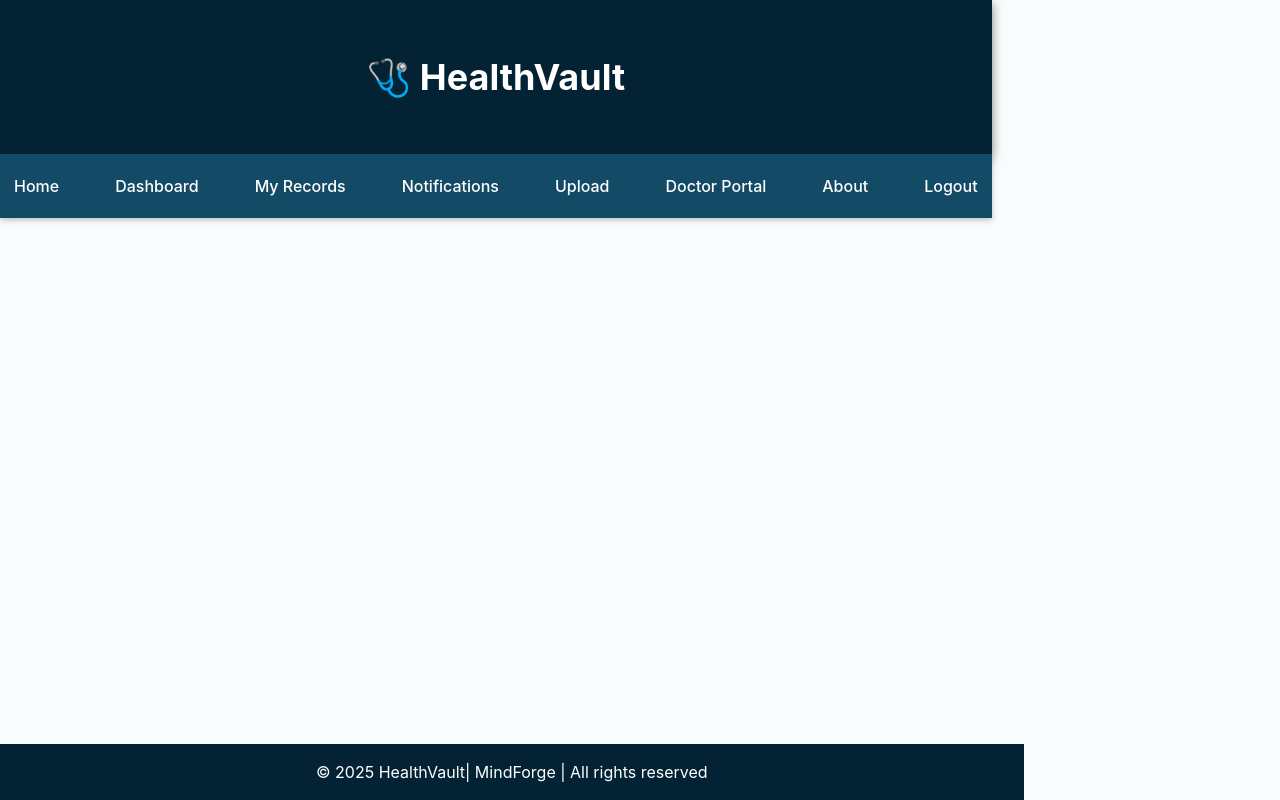
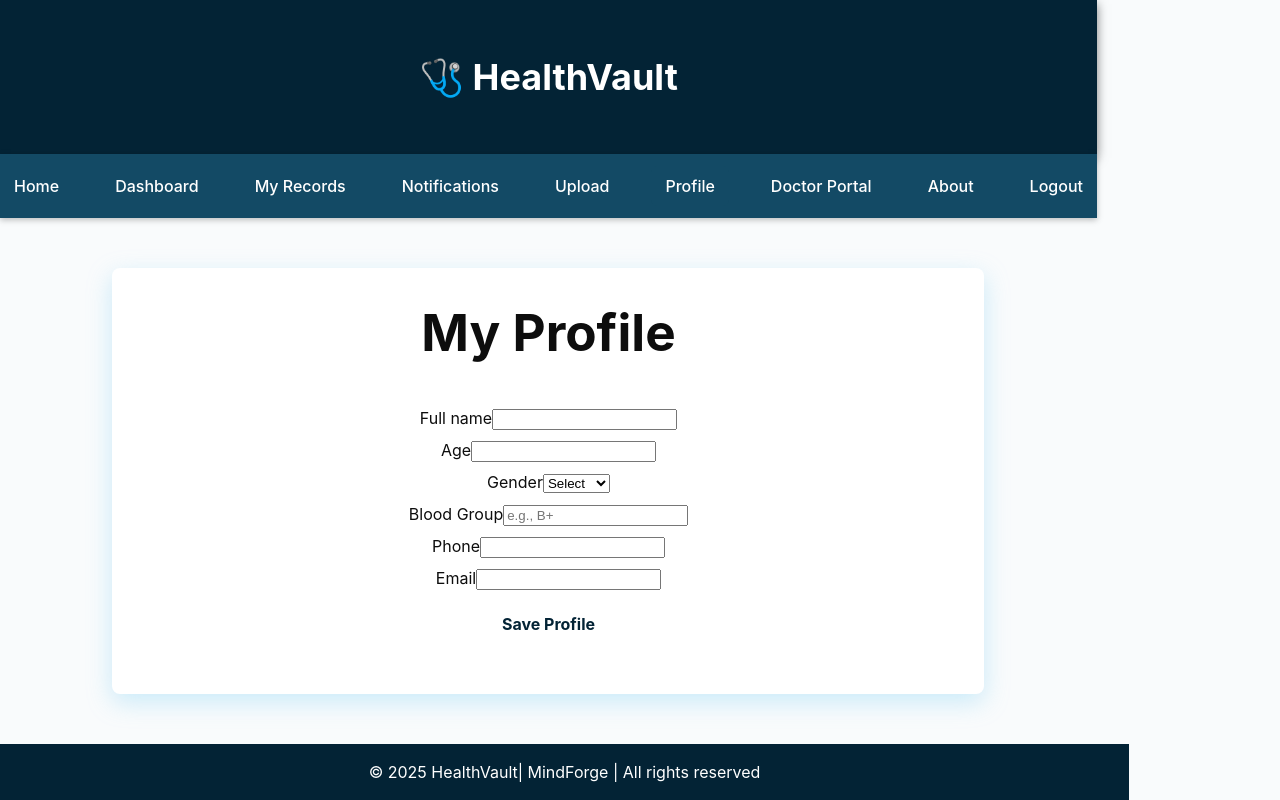
Before and after one commit to siddhiz2403/healthvault-client, a React (Vite) app: page /profile in a window 1280 px wide. Built offline with nearby package versions, Linux system fonts and the light colour scheme; sample sign-in values are in the browser's storage.

Commit message:
feat(profile): add editable patient profile (fragment 3)

```diff
--- a/src/App.jsx
+++ b/src/App.jsx
@@ -16,6 +16,7 @@ import DoctorPortal from './pages/DoctorPortal';
 import { AuthProvider } from './context/AuthContext';
 import { RecordsProvider } from './context/RecordsContext';
 import ProtectedRoute from './components/ProtectedRoute';
+import Profile from './pages/Profile';
 
 function App() {
   return (
@@ -37,6 +38,7 @@ function App() {
                 <Route path="/upload" element={<ProtectedRoute><Upload /></ProtectedRoute>} />
                 <Route path="/notifications" element={<ProtectedRoute><Notifications /></ProtectedRoute>} />
                 <Route path="/doctor" element={<DoctorPortal />} />
+                <Route path="/profile" element={<ProtectedRoute><Profile /></ProtectedRoute>} />
               </Routes>
             </main>
 
--- a/src/components/Navbar.jsx
+++ b/src/components/Navbar.jsx
@@ -20,6 +20,7 @@ function Navbar() {
         {user && <NavLink to="/records" className="nav-link">My Records</NavLink>}
         {user && <NavLink to="/notifications" className="nav-link">Notifications</NavLink>}
         {user && <NavLink to="/upload" className="nav-link">Upload</NavLink>}
+        {user && <NavLink to="/profile" className="nav-link">Profile</NavLink>}
         <NavLink to="/doctor" className="nav-link">Doctor Portal</NavLink>
         <NavLink to="/about" className="nav-link">About</NavLink>
         {user ? (
--- /dev/null
+++ b/src/pages/Profile.jsx
@@ -0,0 +1,87 @@
+// src/pages/Profile.jsx
+import React, { useContext, useEffect, useState } from 'react';
+import { AuthContext } from '../context/AuthContext';
+
+function storageKey(healthId) {
+  return `hv_profile_${healthId}`;
+}
+
+export default function Profile() {
+  const { user } = useContext(AuthContext);
+  const [profile, setProfile] = useState({
+    name: '',
+    age: '',
+    gender: '',
+    bloodGroup: '',
+    phone: '',
+    email: ''
+  });
+
+  useEffect(() => {
+    if (!user?.healthId) return;
+    try {
+      const raw = localStorage.getItem(storageKey(user.healthId));
+      if (raw) setProfile(JSON.parse(raw));
+      else {
+        // seed with user.name if present
+        setProfile(prev => ({ ...prev, name: user.name || '' }));
+      }
+    } catch (e) { /* ignore */ }
+  }, [user]);
+
+  const save = () => {
+    if (!user?.healthId) return alert('Please login first');
+    localStorage.setItem(storageKey(user.healthId), JSON.stringify(profile));
+    alert('Profile saved (demo).');
+  };
+
+  return (
+    <div className="page-card">
+      <h1>My Profile</h1>
+      {!user ? (
+        <p style={{ color: 'var(--muted)' }}>Please log in to edit your profile.</p>
+      ) : (
+        <div style={{ width: '100%', maxWidth: 520, margin: '12px auto' }}>
+          <label style={{ display: 'block', marginBottom: 8 }}>
+            Full name
+            <input value={profile.name} onChange={(e) => setProfile({ ...profile, name: e.target.value })} />
+          </label>
+
+          <label style={{ display: 'block', marginBottom: 8 }}>
+            Age
+            <input value={profile.age} onChange={(e) => setProfile({ ...profile, age: e.target.value })} />
+          </label>
+
+          <label style={{ display: 'block', marginBottom: 8 }}>
+            Gender
+            <select value={profile.gender} onChange={(e) => setProfile({ ...profile, gender: e.target.value })}>
+              <option value="">Select</option>
+              <option>Female</option>
+              <option>Male</option>
+              <option>Other</option>
+            </select>
+          </label>
+
+          <label style={{ display: 'block', marginBottom: 8 }}>
+            Blood Group
+            <input value={profile.bloodGroup} onChange={(e) => setProfile({ ...profile, bloodGroup: e.target.value })} placeholder="e.g., B+" />
+          </label>
+
+          <label style={{ display: 'block', marginBottom: 8 }}>
+            Phone
+            <input value={profile.phone} onChange={(e) => setProfile({ ...profile, phone: e.target.value })} />
+          </label>
+
+          <label style={{ display: 'block', marginBottom: 8 }}>
+            Email
+            <input value={profile.email} onChange={(e) => setProfile({ ...profile, email: e.target.value })} />
+          </label>
+
+          <div style={{ marginTop: 12 }}>
+            <button className="cta-btn" onClick={save}>Save Profile</button>
+          </div>
+        </div>
+      )}
+    </div>
+  );
+}
```
